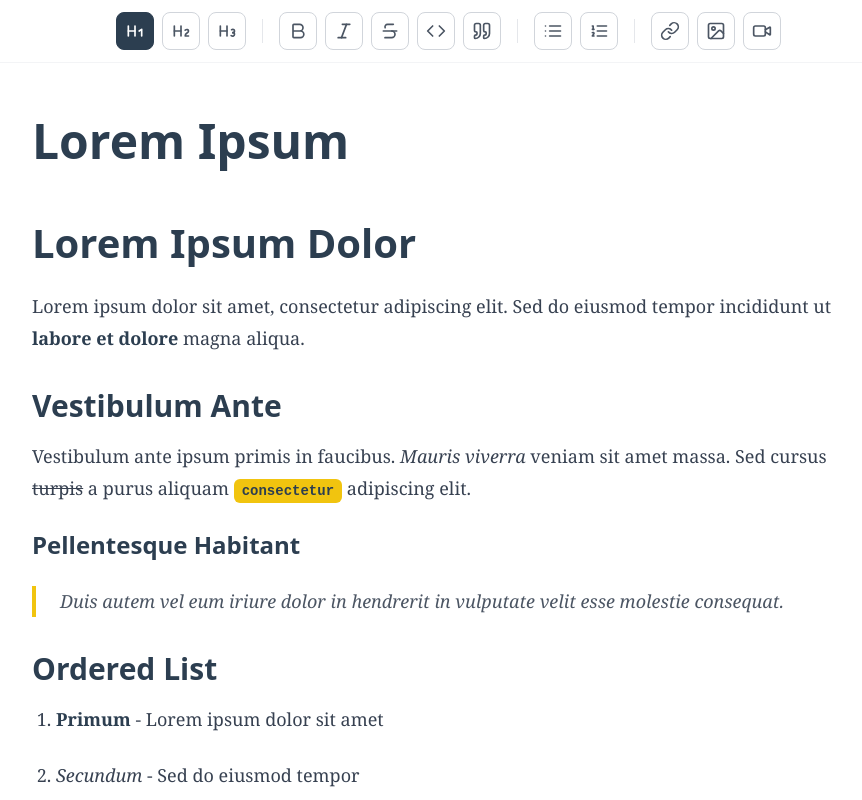
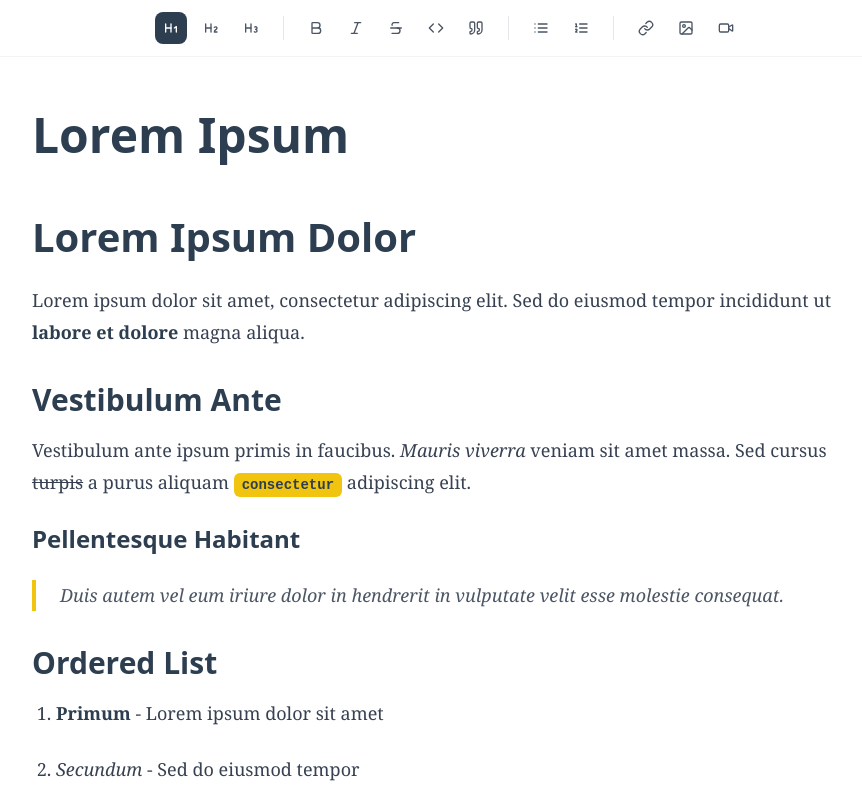
Before and after one commit to oliverkocsis/mohio, a Next.js app: page / in a window 1280 px wide. Shown: the top 800 px of the page, without its empty margins (192-1054 px from the left). Built offline with nearby package versions, Linux system fonts and the light colour scheme.

Commit message:
I've removed all borders from the buttons and changed all icon   sizes from 20 to 16.

```diff
--- a/components/Toolbar.tsx
+++ b/components/Toolbar.tsx
@@ -44,48 +44,48 @@ const Toolbar = ({ editor }: { editor: Editor | null }) => {
       {/* Headings */}
       <button
         onClick={() => editor.chain().focus().toggleHeading({ level: 1 }).run()}
-        className={`p-2 rounded-lg border transition-colors ${
+        className={`p-2 rounded-lg transition-colors ${
           editor.isActive('heading', { level: 1 })
-            ? 'border-primary bg-primary text-white'
-            : 'border-gray-300 text-gray-600 hover:border-primary hover:text-primary'
+            ? 'bg-primary text-white'
+            : 'text-gray-600 hover:text-primary'
         }`}
         style={editor.isActive('heading', { level: 1 })
-          ? { borderColor: 'var(--color-primary)', backgroundColor: 'var(--color-primary)' }
+          ? { backgroundColor: 'var(--color-primary)' }
           : {}
         }
         title="Heading 1"
       >
-        <Heading1 size={20} />
+        <Heading1 size={16} />
       </button>
       <button
         onClick={() => editor.chain().focus().toggleHeading({ level: 2 }).run()}
-        className={`p-2 rounded-lg border transition-colors ${
+        className={`p-2 rounded-lg transition-colors ${
           editor.isActive('heading', { level: 2 })
-            ? 'border-primary bg-primary text-white'
-            : 'border-gray-300 text-gray-600 hover:border-primary hover:text-primary'
+            ? 'bg-primary text-white'
+            : 'text-gray-600 hover:text-primary'
         }`}
         style={editor.isActive('heading', { level: 2 })
-          ? { borderColor: 'var(--color-primary)', backgroundColor: 'var(--color-primary)' }
+          ? { backgroundColor: 'var(--color-primary)' }
           : {}
         }
         title="Heading 2"
       >
-        <Heading2 size={20} />
+        <Heading2 size={16} />
       </button>
       <button
         onClick={() => editor.chain().focus().toggleHeading({ level: 3 }).run()}
-        className={`p-2 rounded-lg border transition-colors ${
+        className={`p-2 rounded-lg transition-colors ${
           editor.isActive('heading', { level: 3 })
-            ? 'border-primary bg-primary text-white'
-            : 'border-gray-300 text-gray-600 hover:border-primary hover:text-primary'
+            ? 'bg-primary text-white'
+            : 'text-gray-600 hover:text-primary'
         }`}
         style={editor.isActive('heading', { level: 3 })
-          ? { borderColor: 'var(--color-primary)', backgroundColor: 'var(--color-primary)' }
+          ? { backgroundColor: 'var(--color-primary)' }
           : {}
         }
         title="Heading 3"
       >
-        <Heading3 size={20} />
+        <Heading3 size={16} />
       </button>
 
       <div className="w-px h-6 bg-gray-200 mx-2"></div>
@@ -93,78 +93,78 @@ const Toolbar = ({ editor }: { editor: Editor | null }) => {
       {/* Text Formatting */}
       <button
         onClick={() => editor.chain().focus().toggleBold().run()}
-        className={`p-2 rounded-lg border transition-colors ${
+        className={`p-2 rounded-lg transition-colors ${
           editor.isActive('bold')
-            ? 'border-primary bg-primary text-white'
-            : 'border-gray-300 text-gray-600 hover:border-primary hover:text-primary'
+            ? 'bg-primary text-white'
+            : 'text-gray-600 hover:text-primary'
         }`}
         style={editor.isActive('bold')
-          ? { borderColor: 'var(--color-primary)', backgroundColor: 'var(--color-primary)' }
+          ? { backgroundColor: 'var(--color-primary)' }
           : {}
         }
         title="Bold"
       >
-        <Bold size={20} />
+        <Bold size={16} />
       </button>
       <button
         onClick={() => editor.chain().focus().toggleItalic().run()}
-        className={`p-2 rounded-lg border transition-colors ${
+        className={`p-2 rounded-lg transition-colors ${
           editor.isActive('italic')
-            ? 'border-primary bg-primary text-white'
-            : 'border-gray-300 text-gray-600 hover:border-primary hover:text-primary'
+            ? 'bg-primary text-white'
+            : 'text-gray-600 hover:text-primary'
         }`}
         style={editor.isActive('italic')
-          ? { borderColor: 'var(--color-primary)', backgroundColor: 'var(--color-primary)' }
+          ? { backgroundColor: 'var(--color-primary)' }
           : {}
         }
         title="Italic"
       >
-        <Italic size={20} />
+        <Italic size={16} />
       </button>
       <button
         onClick={() => editor.chain().focus().toggleStrike().run()}
-        className={`p-2 rounded-lg border transition-colors ${
+        className={`p-2 rounded-lg transition-colors ${
           editor.isActive('strike')
-            ? 'border-primary bg-primary text-white'
-            : 'border-gray-300 text-gray-600 hover:border-primary hover:text-primary'
+            ? 'bg-primary text-white'
+            : 'text-gray-600 hover:text-primary'
         }`}
         style={editor.isActive('strike')
-          ? { borderColor: 'var(--color-primary)', backgroundColor: 'var(--color-primary)' }
+          ? { backgroundColor: 'var(--color-primary)' }
           : {}
         }
         title="Strikethrough"
       >
-        <Strikethrough size={20} />
+        <Strikethrough size={16} />
       </button>
       <button
         onClick={() => editor.chain().focus().toggleCode().run()}
-        className={`p-2 rounded-lg border transition-colors ${
+        className={`p-2 rounded-lg transition-colors ${
           editor.isActive('code')
-            ? 'border-primary bg-primary text-white'
-            : 'border-gray-300 text-gray-600 hover:border-primary hover:text-primary'
+            ? 'bg-primary text-white'
+            : 'text-gray-600 hover:text-primary'
         }`}
         style={editor.isActive('code')
-          ? { borderColor: 'var(--color-primary)', backgroundColor: 'var(--color-primary)' }
+          ? { backgroundColor: 'var(--color-primary)' }
           : {}
         }
         title="Code"
       >
-        <Code size={20} />
+        <Code size={16} />
       </button>
       <button
         onClick={() => editor.chain().focus().toggleBlockquote().run()}
-        className={`p-2 rounded-lg border transition-colors ${
+        className={`p-2 rounded-lg transition-colors ${
           editor.isActive('blockquote')
-            ? 'border-primary bg-primary text-white'
-            : 'border-gray-300 text-gray-600 hover:border-primary hover:text-primary'
+            ? 'bg-primary text-white'
+            : 'text-gray-600 hover:text-primary'
         }`}
         style={editor.isActive('blockquote')
-          ? { borderColor: 'var(--color-primary)', backgroundColor: 'var(--color-primary)' }
+          ? { backgroundColor: 'var(--color-primary)' }
           : {}
         }
         title="Blockquote"
       >
-        <Quote size={20} />
+        <Quote size={16} />
       </button>
 
       <div className="w-px h-6 bg-gray-200 mx-2"></div>
@@ -172,33 +172,33 @@ const Toolbar = ({ editor }: { editor: Editor | null }) => {
       {/* Lists */}
       <button
         onClick={() => editor.chain().focus().toggleBulletList().run()}
-        className={`p-2 rounded-lg border transition-colors ${
+        className={`p-2 rounded-lg transition-colors ${
           editor.isActive('bulletList')
-            ? 'border-primary bg-primary text-white'
-            : 'border-gray-300 text-gray-600 hover:border-primary hover:text-primary'
+            ? 'bg-primary text-white'
+            : 'text-gray-600 hover:text-primary'
         }`}
         style={editor.isActive('bulletList')
-          ? { borderColor: 'var(--color-primary)', backgroundColor: 'var(--color-primary)' }
+          ? { backgroundColor: 'var(--color-primary)' }
           : {}
         }
         title="Bullet List"
       >
-        <List size={20} />
+        <List size={16} />
       </button>
       <button
         onClick={() => editor.chain().focus().toggleOrderedList().run()}
-        className={`p-2 rounded-lg border transition-colors ${
+        className={`p-2 rounded-lg transition-colors ${
           editor.isActive('orderedList')
-            ? 'border-primary bg-primary text-white'
-            : 'border-gray-300 text-gray-600 hover:border-primary hover:text-primary'
+            ? 'bg-primary text-white'
+            : 'text-gray-600 hover:text-primary'
         }`}
         style={editor.isActive('orderedList')
-          ? { borderColor: 'var(--color-primary)', backgroundColor: 'var(--color-primary)' }
+          ? { backgroundColor: 'var(--color-primary)' }
           : {}
         }
         title="Numbered List"
       >
-        <ListOrdered size={20} />
+        <ListOrdered size={16} />
       </button>
 
       <div className="w-px h-6 bg-gray-200 mx-2"></div>
@@ -206,24 +206,24 @@ const Toolbar = ({ editor }: { editor: Editor | null }) => {
       {/* Media */}
       <button
         onClick={addLink}
-        className="p-2 rounded-lg border border-gray-300 text-gray-600 hover:border-primary hover:text-primary transition-colors"
+        className="p-2 rounded-lg text-gray-600 hover:text-primary transition-colors"
         title="Add Link"
       >
-        <Link size={20} />
+        <Link size={16} />
       </button>
       <button
         onClick={addImage}
-        className="p-2 rounded-lg border border-gray-300 text-gray-600 hover:border-primary hover:text-primary transition-colors"
+        className="p-2 rounded-lg text-gray-600 hover:text-primary transition-colors"
         title="Add Image"
       >
-        <Image size={20} aria-label="Add Image" />
+        <Image size={16} aria-label="Add Image" />
       </button>
       <button
         onClick={addVideo}
-        className="p-2 rounded-lg border border-gray-300 text-gray-600 hover:border-primary hover:text-primary transition-colors"
+        className="p-2 rounded-lg text-gray-600 hover:text-primary transition-colors"
         title="Add Video"
       >
-        <Video size={20} />
+        <Video size={16} />
       </button>
     </div>
   )
```
